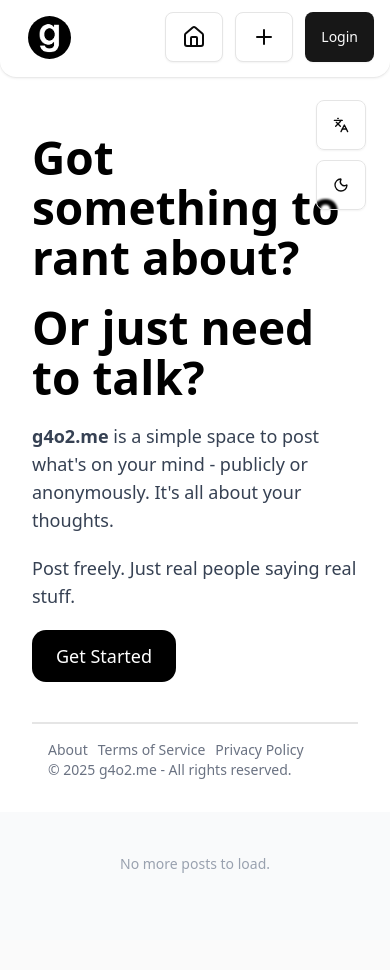
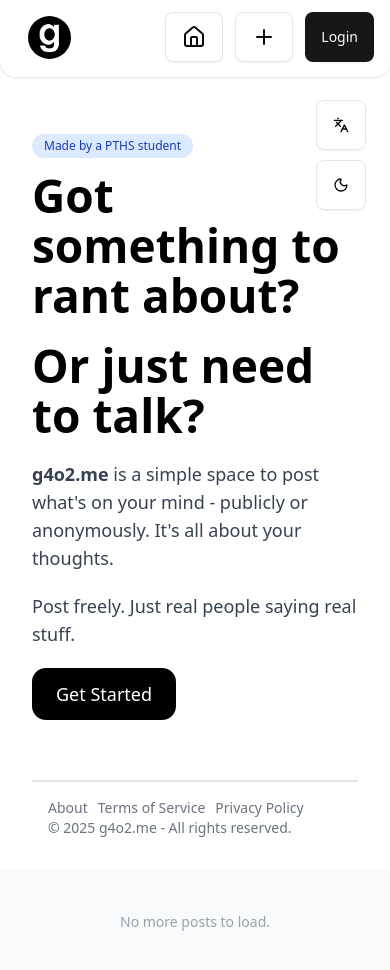
Before and after one commit to Maxhu787/anon-board, a Next.js app: page / in a window 390 px wide. Shown: the top 970 px of the page. Before the commit the page ends 940 px from the top, so only its background shows below. Built offline with nearby package versions, Linux system fonts and the light colour scheme; no server answers; the database is empty.

Commit message:
added madeby tag

```diff
--- a/app/page.js
+++ b/app/page.js
@@ -12,11 +12,6 @@ export default function Home() {
   const [mounted, setMounted] = useState(false);
   const supabase = createClient();
   const { t } = useTranslation();
-
-  // const searchParams = useSearchParams();
-  // const isLoggedOut = searchParams.get("logout");
-  // const params = new URLSearchParams(window.location.search);
-  // const isLoggedOut = params.get("logout");
 
   useEffect(() => {
     const params = new URLSearchParams(window.location.search);
@@ -50,7 +45,10 @@ export default function Home() {
     <div className="flex flex-col min-h-screen">
       <main className="flex flex-col md:flex-row flex-grow w-full">
         <section className="w-full md:w-1/2 p-8 flex items-center justify-center bg-white dark:bg-black">
-          <div className="space-y-5 md:space-y-7 max-w-xl text-left pt-25 md:pt-25 md:pl-12 md:pr-8">
+          <div className="space-y-5 md:space-y-7 max-w-xl text-left pt-25 md:pt-18 md:pl-12 md:pr-8">
+            <div className="inline-block bg-blue-100 text-blue-800 dark:bg-blue-900 dark:text-blue-200 text-xs font-medium px-3 py-1 rounded-full mb-3">
+              {t("madeby")}
+            </div>
             <h1 className="text-[46px] md:text-[52px] font-extrabold leading-[50px] md:leading-[50px] text-black dark:text-white">
               {t("title1")}
             </h1>
@@ -78,7 +76,7 @@ export default function Home() {
                 {t("getstarted")}
               </Link>
             )}
-            <div className="border-t-2 mt-5 pt-4 pl-4 text-sm text-gray-500 dark:text-gray-400">
+            <div className="border-t-2 mt-10 md:mt-5 pt-4 pl-4 text-sm text-gray-500 dark:text-gray-400">
               <div className="flex flex-row space-x-2.5">
                 <Link href="/about" className="hover:underline">
                   {t("aboutus")}
--- a/lib/locales/en.json
+++ b/lib/locales/en.json
@@ -24,5 +24,6 @@
   "legal": "All rights reserved.",
   "nomore": "No more posts to load.",
   "loading": "Loading...",
-  "nocomment": "No comments yet."
+  "nocomment": "No comments yet.",
+  "madeby": "Made by a PTHS student"
 }
--- a/lib/locales/zh.json
+++ b/lib/locales/zh.json
@@ -1,7 +1,7 @@
 {
   "title1": "有什麼想分享的事情嗎？",
   "title2": "想抱怨的嗎？",
-  "description1": "是一個輕型的平台，可用來公開、匿名分享貼文。",
+  "description1": "是一個輕型的平台，讓學生公開、匿名分享貼文。",
   "description2": "自由的發布貼文，享受簡潔的瀏覽體驗。",
   "browseposts": "瀏覽貼文",
   "getstarted": "開始使用",
@@ -24,5 +24,6 @@
   "legal": "保留所有權利。",
   "nomore": "沒有更多貼文了。",
   "loading": "載入中...",
-  "nocomment": "尚無留言。"
+  "nocomment": "尚無留言。",
+  "madeby": "Made by 一位屏中學生"
 }
```
